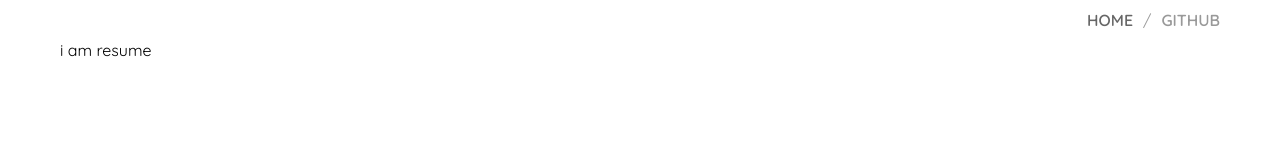
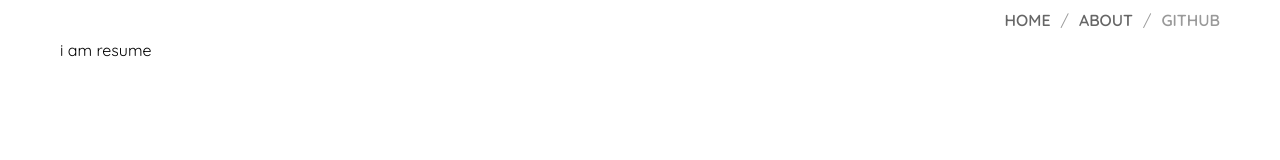
Before and after one commit to EtaJx/starxx-me, a Next.js app: page /resume in a window 1280 px wide. Shown: the top 160 px of the page. Built offline with nearby package versions, Linux system fonts and the light colour scheme.

Commit message:
add about

```diff
--- a/components/Menus/menus.config.ts
+++ b/components/Menus/menus.config.ts
@@ -4,11 +4,10 @@ export const MENUS: Menu[] = [{
   label: 'HOME',
   link: '/'
 }, {
-// }, {
-//   key: 'about',
-//   label: 'ABOUT',
-//   link: '/resume'
-// }, {
+  key: 'about',
+  label: 'ABOUT',
+  link: '/resume'
+}, {
   key: 'github',
   label: 'GITHUB',
   link: 'https://github.com/EtaJx'
```
